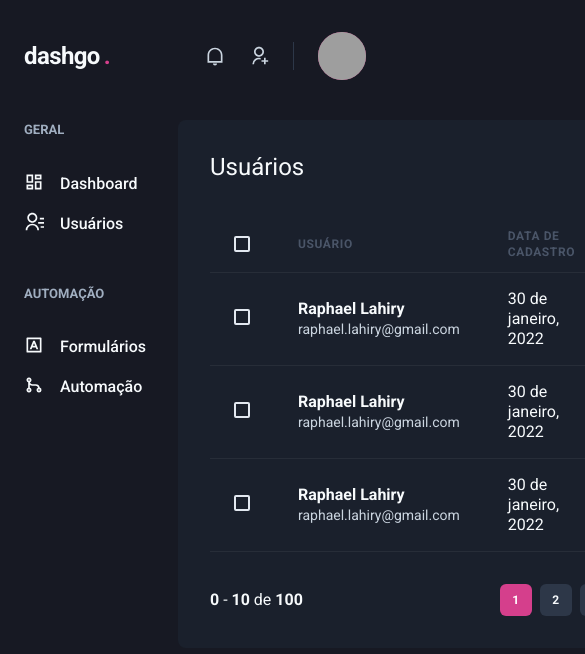
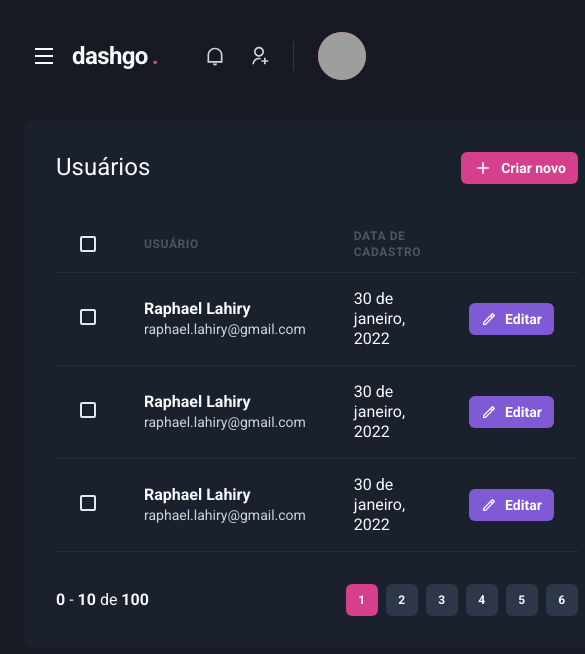
Before and after one commit to Lahiry/Ignite-dashgo, a Next.js app: page /users in a window 390 px wide. Shown: the top 654 px of the page, 585 px wide, since content can reach past the window. Built offline with nearby package versions, Linux system fonts and the light colour scheme; grey boxes are pictures that could not be loaded.

Commit message:
Sidebar responsiva

```diff
--- a/src/components/Header/index.tsx
+++ b/src/components/Header/index.tsx
@@ -1,4 +1,6 @@
-import { Flex, useBreakpointValue } from "@chakra-ui/react";
+import { Flex, Icon, IconButton, useBreakpointValue } from "@chakra-ui/react";
+import { RiMenuLine } from "react-icons/ri";
+import { useSidebarDrawer } from "../../contexts/SidebarDrawerContext";
 
 import { Logo } from "./Logo";
 import { NotificationsNav } from "./NotificationsNav";
@@ -6,6 +8,8 @@
 import { Search } from "./Search";
 
 export function Header() {
+  const { onOpen } = useSidebarDrawer()
+
   const isWideVersion = useBreakpointValue({
     base: false,
     lg: true
@@ -22,6 +26,19 @@
       px="6"
       align="center"
     >
+      { !isWideVersion && (
+        <IconButton
+          aria-label="Open navigation"
+          icon={<Icon as={RiMenuLine} />}
+          display="flex"
+          fontSize="24"
+          variant="unstyled"
+          onClick={onOpen}
+          mr="2"
+        >
+        </IconButton>
+      )}
+
       <Logo />
 
       { isWideVersion && <Search /> }
--- /dev/null
+++ b/src/components/Sidebar/SidebarNav.tsx
@@ -0,0 +1,19 @@
+import { Stack } from "@chakra-ui/react";
+import { RiContactsLine, RiDashboardLine, RiGitMergeLine, RiInputMethodLine } from "react-icons/ri";
+import { NavLink } from "./NavLink";
+import { NavSection } from "./NavSection";
+
+export function SidebarNav() {
+  return (
+    <Stack spacing="12" align="flex-start">
+      <NavSection title="GERAL">
+        <NavLink icon={RiDashboardLine}>Dashboard</NavLink>
+        <NavLink icon={RiContactsLine}>Usuários</NavLink>
+      </NavSection>
+      <NavSection title="AUTOMAÇÃO">
+        <NavLink icon={RiInputMethodLine}>Formulários</NavLink>
+        <NavLink icon={RiGitMergeLine}>Automação</NavLink>
+      </NavSection>
+    </Stack>
+  );
+}
--- a/src/components/Sidebar/index.tsx
+++ b/src/components/Sidebar/index.tsx
@@ -1,21 +1,35 @@
-import { Box, Stack } from "@chakra-ui/react";
-import { RiContactsLine, RiDashboardLine, RiGitMergeLine, RiInputMethodLine } from "react-icons/ri";
-import { NavLink } from "./NavLink";
-import { NavSection } from "./NavSection";
+import { Box, Drawer, DrawerBody, DrawerCloseButton, DrawerContent, DrawerHeader, DrawerOverlay, useBreakpointValue } from "@chakra-ui/react";
+import { useSidebarDrawer } from "../../contexts/SidebarDrawerContext";
+import { SidebarNav } from "./SidebarNav";
 
 export function Sidebar() {
+  const { isOpen, onClose } = useSidebarDrawer()
+
+  const isDrawerSidebar = useBreakpointValue({
+    base: true,
+    lg: false
+  })
+
+  if (isDrawerSidebar) {
+    return (
+      <Drawer isOpen={isOpen} placement="left" onClose={onClose}>
+        <DrawerOverlay>
+          <DrawerContent bg="gray.800" p="4">
+            <DrawerCloseButton mt="6" />
+            <DrawerHeader>Navegação</DrawerHeader>
+
+            <DrawerBody>
+              <SidebarNav />
+            </DrawerBody>
+          </DrawerContent>
+        </DrawerOverlay>
+      </Drawer>
+    );
+  }
+
   return (
     <Box as="aside" w="64" mr="8">
-      <Stack spacing="12" align="flex-start">
-        <NavSection title="GERAL">
-          <NavLink icon={RiDashboardLine}>Dashboard</NavLink>
-          <NavLink icon={RiContactsLine}>Usuários</NavLink>
-        </NavSection>
-        <NavSection title="AUTOMAÇÃO">
-          <NavLink icon={RiInputMethodLine}>Formulários</NavLink>
-          <NavLink icon={RiGitMergeLine}>Automação</NavLink>
-        </NavSection>
-      </Stack>
+      <SidebarNav />
     </Box>
   );
 }
--- /dev/null
+++ b/src/contexts/SidebarDrawerContext.tsx
@@ -0,0 +1,28 @@
+import { useDisclosure, UseDisclosureReturn } from "@chakra-ui/react";
+import { useRouter } from "next/router";
+import { createContext, ReactNode, useContext, useEffect } from "react";
+
+interface SidebarDrawerProviderProps {
+  children: ReactNode;
+}
+
+type SidebarDrawerProviderData = UseDisclosureReturn
+
+const SidebarDrawerContext = createContext({} as SidebarDrawerProviderData);
+
+export function SidebarDrawerProvider({ children }: SidebarDrawerProviderProps) {
+  const disclosure = useDisclosure()
+  const router = useRouter()
+
+  useEffect(() => {
+    disclosure.onClose
+  }, [router.asPath])
+
+  return (
+    <SidebarDrawerContext.Provider value={disclosure}>
+      {children}
+    </SidebarDrawerContext.Provider>
+  );
+}
+
+export const useSidebarDrawer = () => useContext(SidebarDrawerContext)
--- a/src/pages/_app.tsx
+++ b/src/pages/_app.tsx
@@ -1,11 +1,14 @@
 import { AppProps } from 'next/app'
 import { ChakraProvider } from '@chakra-ui/react'
 import { theme } from '../styles/theme'
+import { SidebarDrawerProvider } from '../contexts/SidebarDrawerContext'
 
 function MyApp({ Component, pageProps }: AppProps) {
   return (
     <ChakraProvider theme={theme}>
-      <Component {...pageProps} />
+      <SidebarDrawerProvider>
+        <Component {...pageProps} />
+      </SidebarDrawerProvider>
     </ChakraProvider>
   )
 }
```
